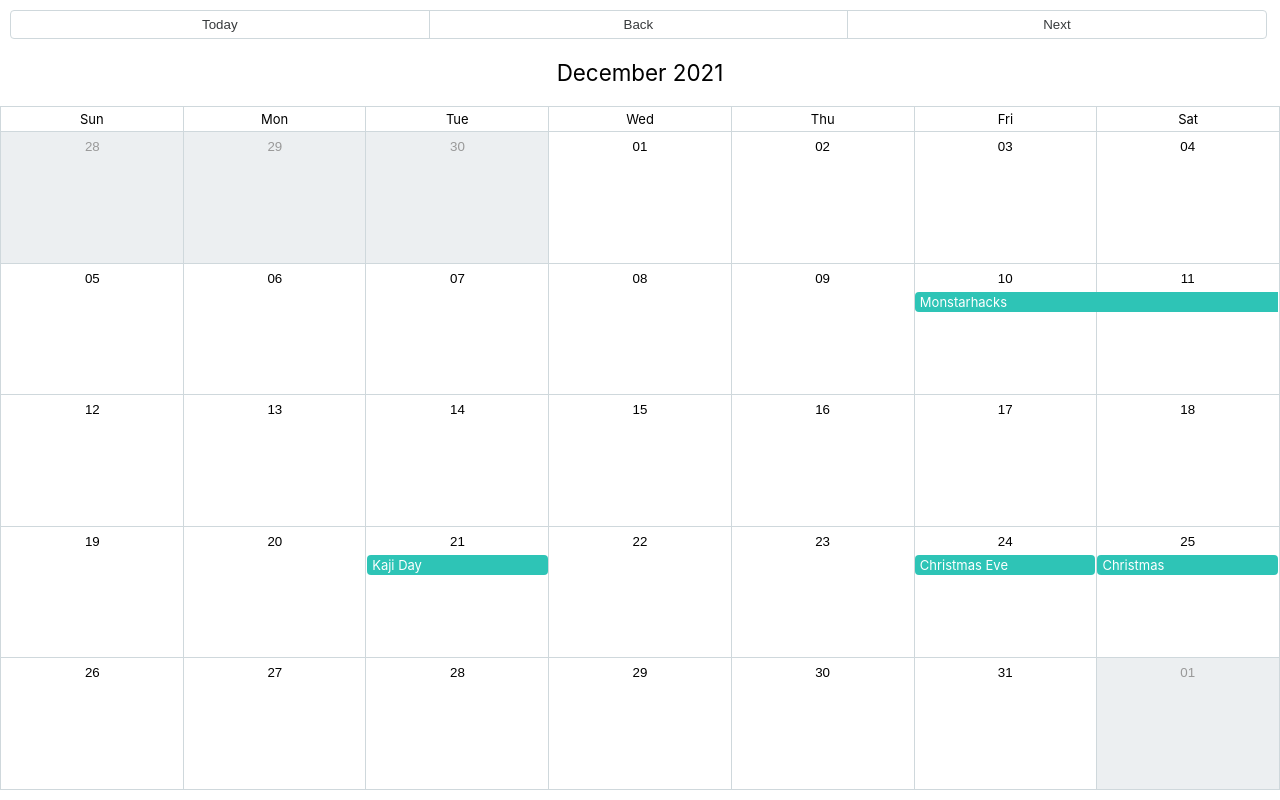
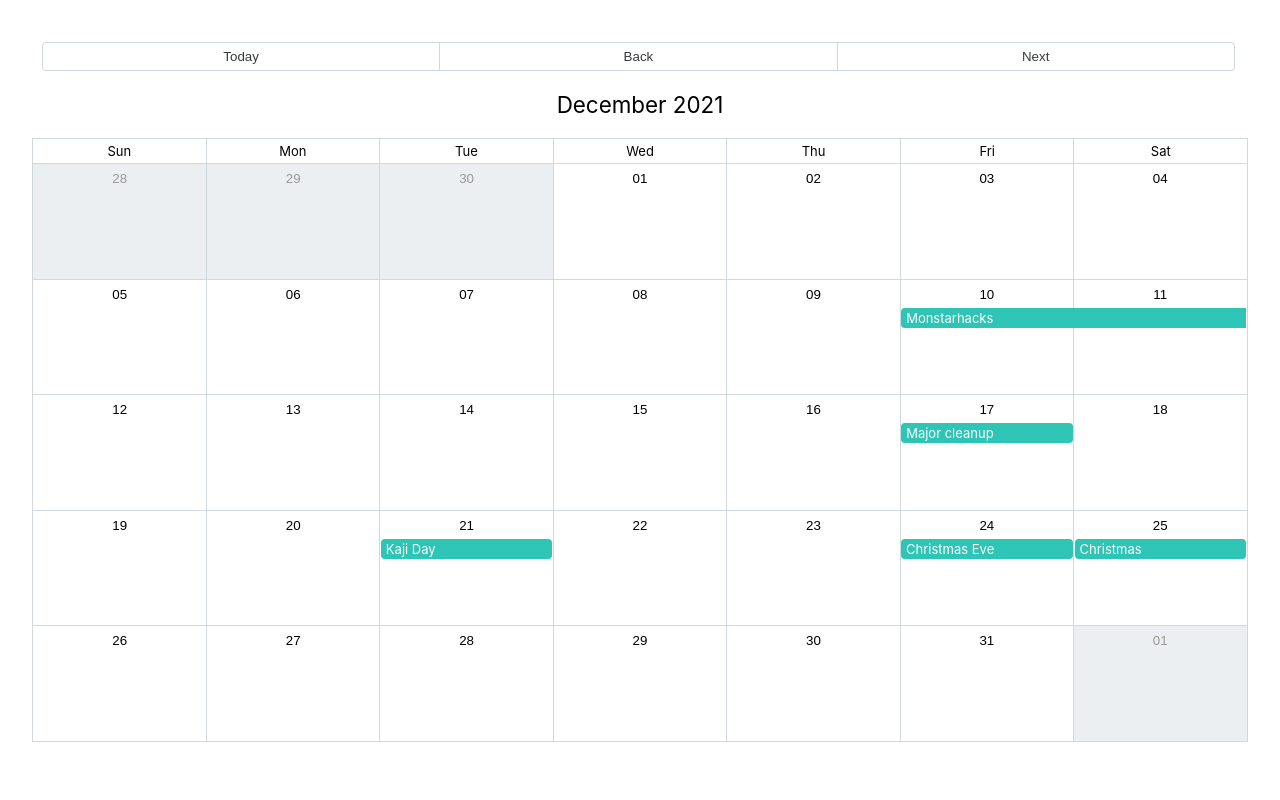
Before and after one commit to yukinoda/kajily, a Next.js app: page /home in a window 1280 px wide. Built offline with nearby package versions, Linux system fonts and the light colour scheme.

Commit message:
feat: udpate calendar layout

```diff
--- a/mock-data/sampleEvents.ts
+++ b/mock-data/sampleEvents.ts
@@ -1,6 +1,13 @@
 import { CalendarEvent } from "../types/common.types";
 
 export const sampleEvents: CalendarEvent[] = [
+  {
+    title: "Major cleanup",
+    start: new Date("2021-12-17"),
+    end: new Date("2021-12-17"),
+    allDay: true,
+    id: "major-cleanup",
+  },
   {
     title: "Monstarhacks",
     start: new Date("2021-12-10"),
--- a/pages/home.tsx
+++ b/pages/home.tsx
@@ -1,5 +1,7 @@
+import { Box } from "@mui/material";
 import Head from "next/head";
 import Calendar from "../components/calendar";
+import DefaultLayout from "../components/layouts/defaultLayout";
 
 const Home = () => {
   return (
@@ -7,10 +9,12 @@ const Home = () => {
       <Head>
         <title>kajily | home</title>
       </Head>
-      <div style={{ height: "100vh" }}>
-        {/* react-big-calendar */}
-        <Calendar />
-      </div>
+      <DefaultLayout>
+        <Box height="90vh">
+          {/* react-big-calendar */}
+          <Calendar />
+        </Box>
+      </DefaultLayout>
     </>
   );
 };
```
